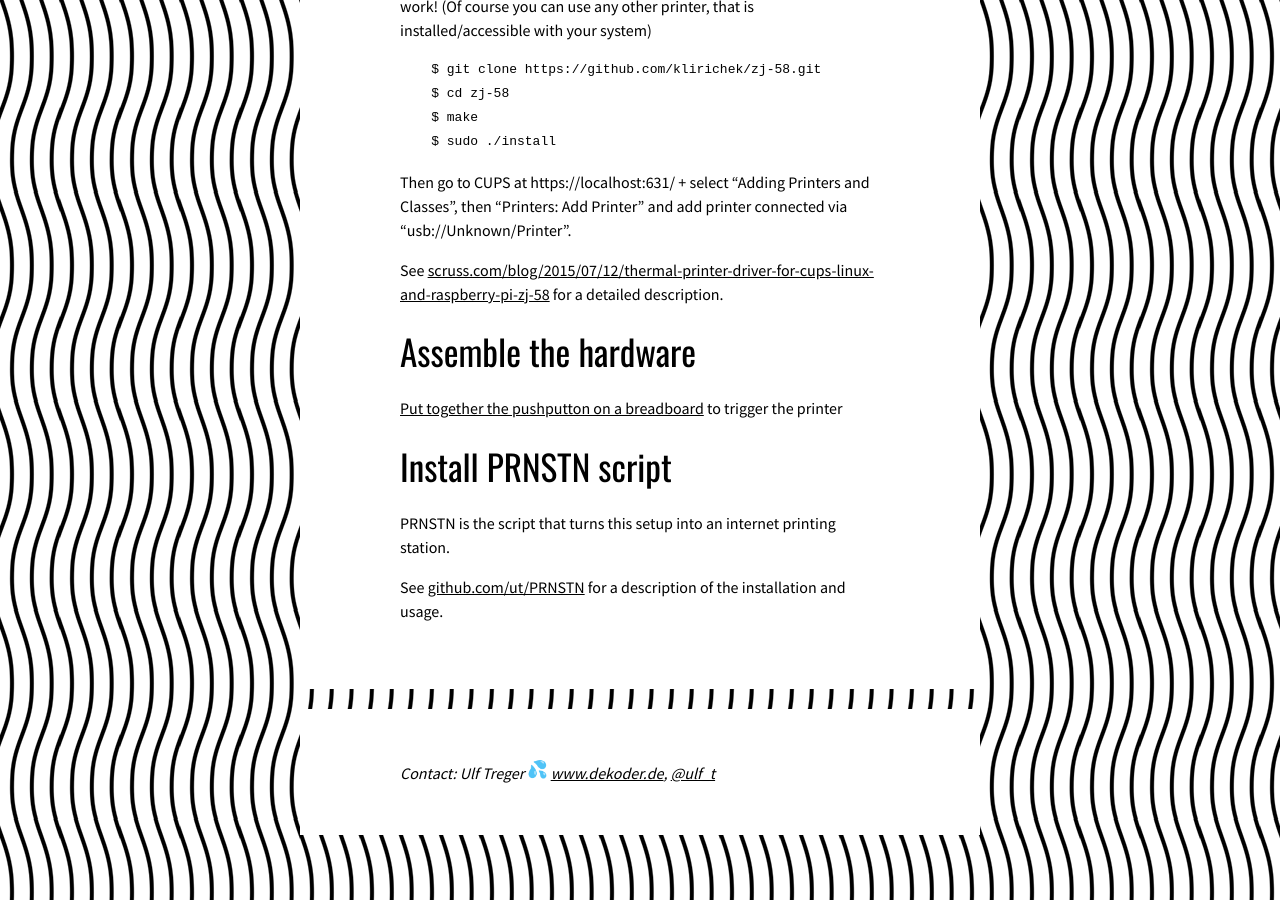
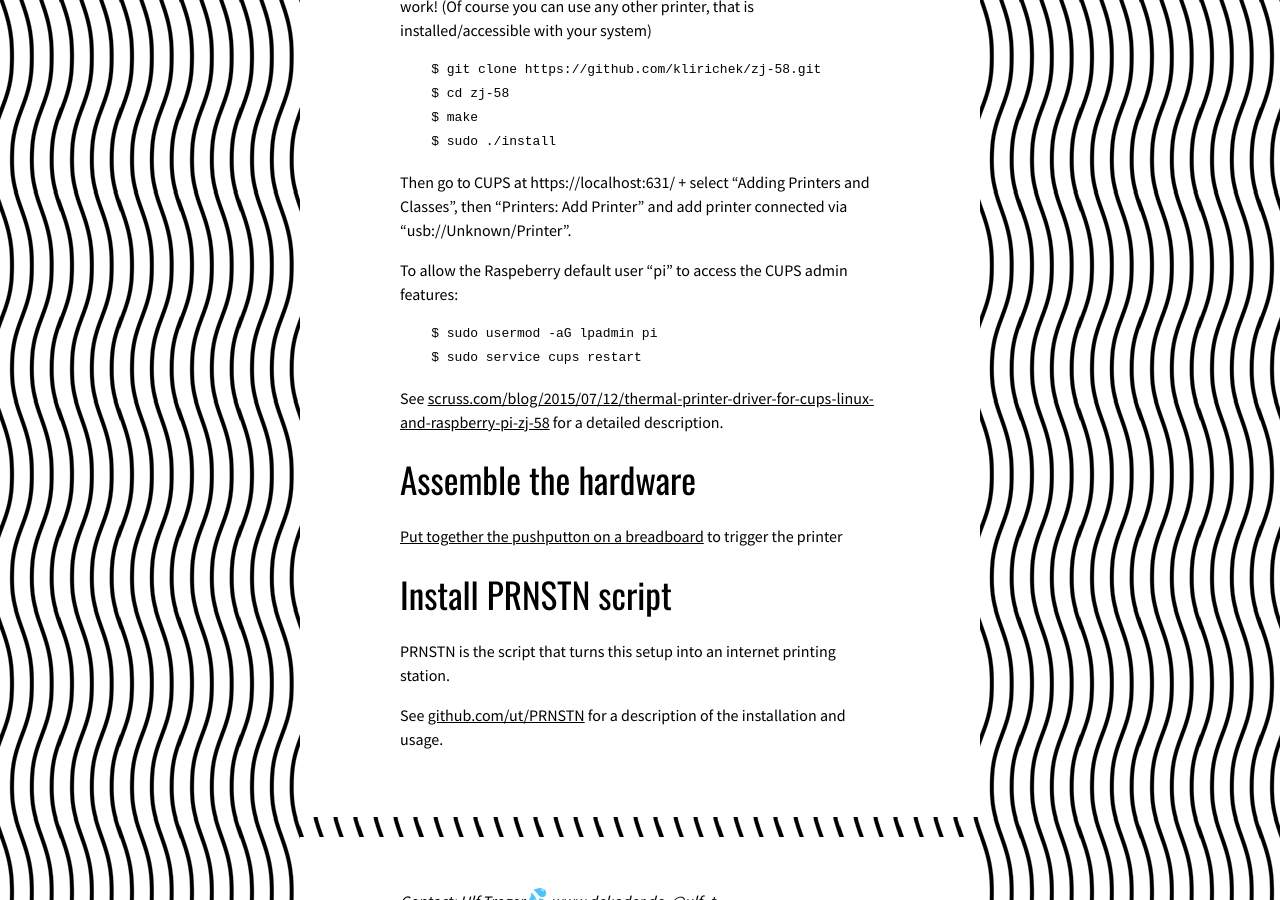
Before and after one commit to ut/INTPRN, a Jekyll site: the page built from controller.md, in a window 1280 px wide and 900 px high, scrolled down 1271 px. Built offline with Jekyll 4.4.1, drawn with Linux system fonts in a browser that asks for light colours; emoji names are drawn with the system emoji font; our own code applies the rules of GitHub Pages for plain Markdown files.

Commit message:
Update controller.md

````diff
--- a/controller.md
+++ b/controller.md
@@ -49,6 +49,13 @@ If you use a ZJ-58 thermal printer via USB, you need to install the CUPS filter
 
 Then go to CUPS at https://localhost:631/ + select "Adding Printers and Classes", then "Printers: Add Printer" and add printer connected via "usb://Unknown/Printer".
 
+To allow the Raspeberry default user "pi" to access the CUPS admin features:
+
+```
+    $ sudo usermod -aG lpadmin pi
+    $ sudo service cups restart
+```
+
 See [scruss.com/blog/2015/07/12/thermal-printer-driver-for-cups-linux-and-raspberry-pi-zj-58](http://scruss.com/blog/2015/07/12/thermal-printer-driver-for-cups-linux-and-raspberry-pi-zj-58/) for a detailed description.
 
 
````
